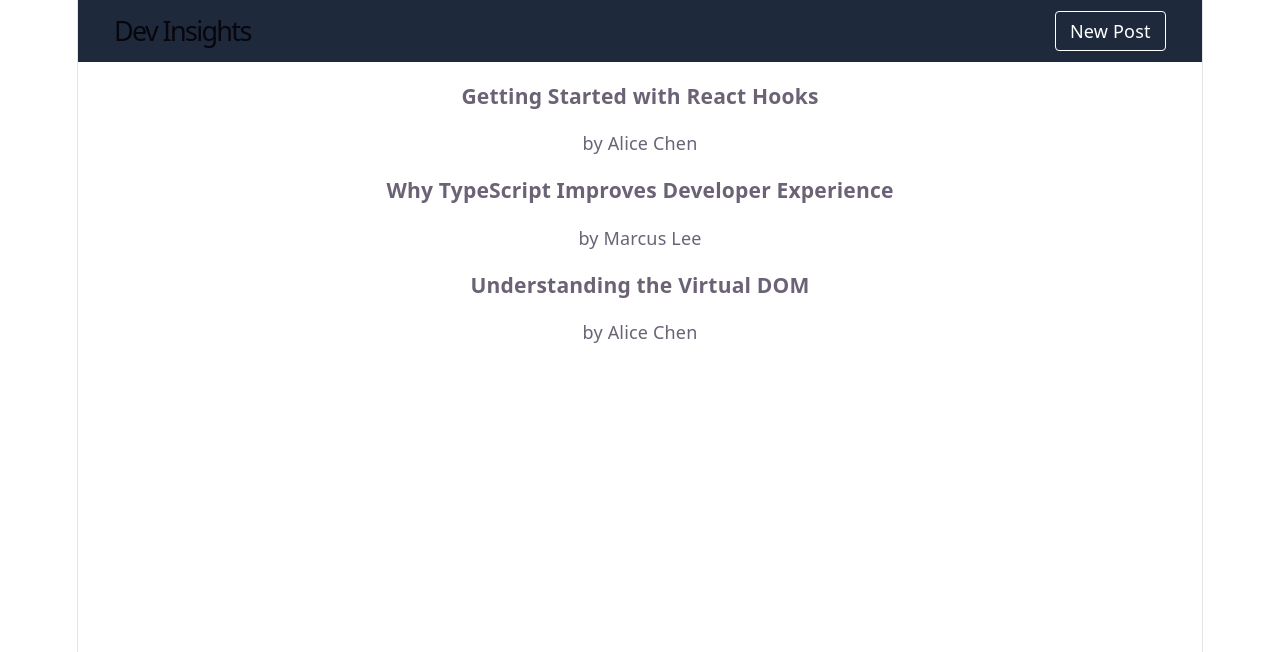
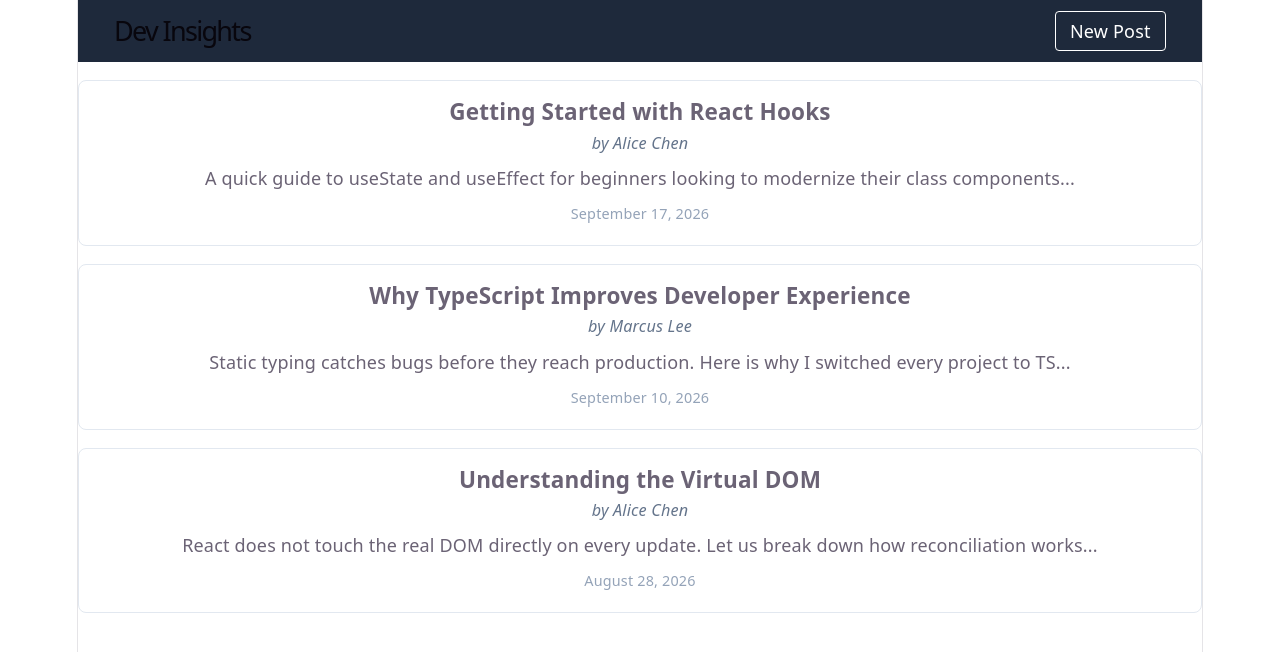
Before and after one commit to M-a-web179/Dev-Mini-Blog-Project, a React (Vite) app: page / in a window 1280 px wide. Shown: the top 652 px of the page. Built offline with nearby package versions, Linux system fonts and the light colour scheme.

Commit message:
add reusable Post component and connect to PostList

```diff
--- /dev/null
+++ b/src/components/Post.css
@@ -0,0 +1,30 @@
+.post {
+  border: 1px solid #e2e8f0;
+  border-radius: 8px;
+  padding: 1rem 1.5rem;
+  margin: 1rem 0;
+  background-color: #ffffff;
+}
+
+.post__title {
+  margin: 0 0 0.25rem 0;
+  font-size: 1.25rem;
+}
+
+.post__author {
+  margin: 0 0 0.5rem 0;
+  font-size: 0.9rem;
+  color: #64748b;
+  font-style: italic;
+}
+
+.post__content {
+  margin: 0 0 0.5rem 0;
+  line-height: 1.5;
+}
+
+.post__date {
+  margin: 0;
+  font-size: 0.8rem;
+  color: #94a3b8;
+}
--- /dev/null
+++ b/src/components/Post.tsx
@@ -0,0 +1,25 @@
+import type { Post as PostType } from '../types/Post'
+import './Post.css'
+
+interface PostProps {
+  post: PostType
+}
+
+function Post({ post }: PostProps) {
+  const formattedDate = new Date(post.datePosted).toLocaleDateString('en-US', {
+    year: 'numeric',
+    month: 'long',
+    day: 'numeric',
+  })
+
+  return (
+    <article className="post">
+      <h3 className="post__title">{post.title}</h3>
+      <p className="post__author">by {post.author}</p>
+      <p className="post__content">{post.content}</p>
+      <p className="post__date">{formattedDate}</p>
+    </article>
+  )
+}
+
+export default Post
--- a/src/components/PostList.tsx
+++ b/src/components/PostList.tsx
@@ -1,6 +1,7 @@
-import type { Post } from '../types/Post'
+import type { Post as PostType } from '../types/Post'
+import Post from './Post'
 
-const samplePosts: Post[] = [
+const samplePosts: PostType[] = [
   {
     id: 1,
     title: 'Getting Started with React Hooks',
@@ -28,10 +29,7 @@ function PostList() {
   return (
     <div className="post-list">
       {samplePosts.map((post) => (
-        <div key={post.id}>
-          <h3>{post.title}</h3>
-          <p>by {post.author}</p>
-        </div>
+        <Post key={post.id} post={post} />
       ))}
     </div>
   )
```
